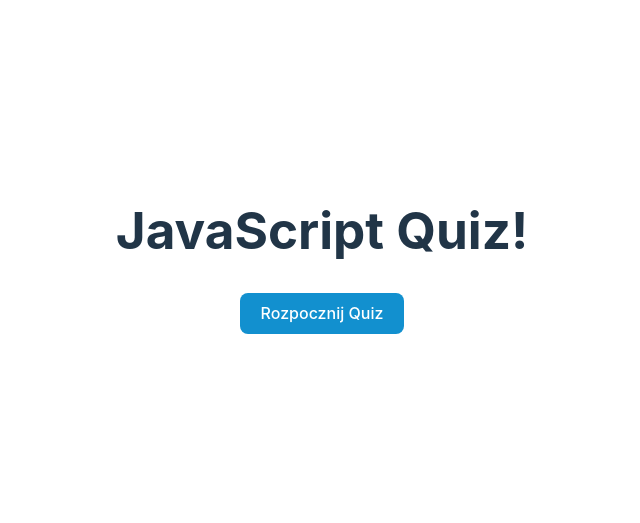
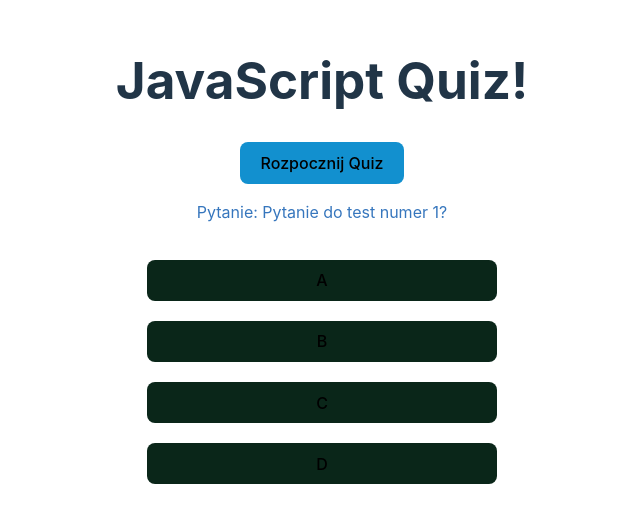
Before and after one commit to krzysztof-kryczka/quiz-app, a React (Vite) app: page / in a window 1280 px wide. Shown: the part 149-672 px from the top of the page, without its empty margins (318-958 px from the left). Built offline with nearby package versions, Linux system fonts and the light colour scheme.

Commit message:
Added Quiz Component, Modified Button Component and styles

```diff
--- a/src/App.jsx
+++ b/src/App.jsx
@@ -1,11 +1,13 @@
 import { useState } from 'react'
 import './App.css'
 import StartScreen from './components/StartScreen/StartScreen'
+import Quiz from './components/Quiz/Quiz'
 
 function App() {
    return (
       <>
          <StartScreen />
+         <Quiz />
       </>
    )
 }
--- a/src/components/Button/Button.jsx
+++ b/src/components/Button/Button.jsx
@@ -1,5 +1,9 @@
 import css from "./Button.module.css"
 
-const Button = ({ children }) => <button className={css.button}>{children}</button>
+const Button = ({ styleType, children, onClick }) => (
+   <button className={css[styleType]} onClick={onClick}>
+      {children}
+   </button>
+)
 
 export default Button
--- a/src/components/Button/Button.module.css
+++ b/src/components/Button/Button.module.css
@@ -1,9 +1,16 @@
-.button {
+.start {
    background-color: #1290cf;
-   color: #fff;
-   cursor: pointer;
 }
 
-.button:hover {
+.start:hover {
    background-color: #06567e;
 }
+
+.answer {
+   width: 350px;
+   background-color: #0a2619;
+}
+
+.answer:hover {
+   background-color: #03723e;
+}
--- /dev/null
+++ b/src/components/Quiz/Quiz.jsx
@@ -0,0 +1,33 @@
+import { useState } from 'react'
+import Button from '../Button/Button'
+import css from './Quiz.module.css'
+
+const questions = [
+   { question: 'Pytanie do test numer 1?', answers: ['A', 'B', 'C', 'D'], isCorrect: 'A' },
+   { question: 'Pytanie do test numer 2?', answers: ['A', 'B', 'C', 'D'], isCorrect: 'C' },
+]
+
+const Quiz = () => {
+   const [currentQuestion, setCurrentQuestion] = useState(0)
+
+   const handleAnswerClick = answer => {
+      if (currentQuestion + 1 < questions.length) {
+         setCurrentQuestion(currentQuestion + 1)
+      } else {
+         console.log('KONIEC!')
+      }
+   }
+
+   return (
+      <div className={css['container-question']}>
+         <p className={css.question}>Pytanie: {questions[currentQuestion].question}</p>
+         {questions[currentQuestion].answers.map((answer, index) => (
+            <Button styleType="answer" key={index} onClick={() => handleAnswerClick(answer)}>
+               {answer}
+            </Button>
+         ))}
+      </div>
+   )
+}
+
+export default Quiz
--- /dev/null
+++ b/src/components/Quiz/Quiz.module.css
@@ -0,0 +1,12 @@
+.container-question {
+    display: flex;
+    flex-direction: column;
+    align-items: center;
+    justify-content: center;
+    align-content: center;
+    gap: 20px;
+}
+
+p.question {
+   color: #3676bd;
+}
--- a/src/components/StartScreen/StartScreen.jsx
+++ b/src/components/StartScreen/StartScreen.jsx
@@ -1,9 +1,9 @@
-import Button from "../Button/Button"
+import Button from '../Button/Button'
 
 const StartScreen = () => (
    <div>
       <h1>JavaScript Quiz!</h1>
-      <Button>Rozpocznij Quiz</Button>
+      <Button styleType="start">Rozpocznij Quiz</Button>
    </div>
 )
 
```
